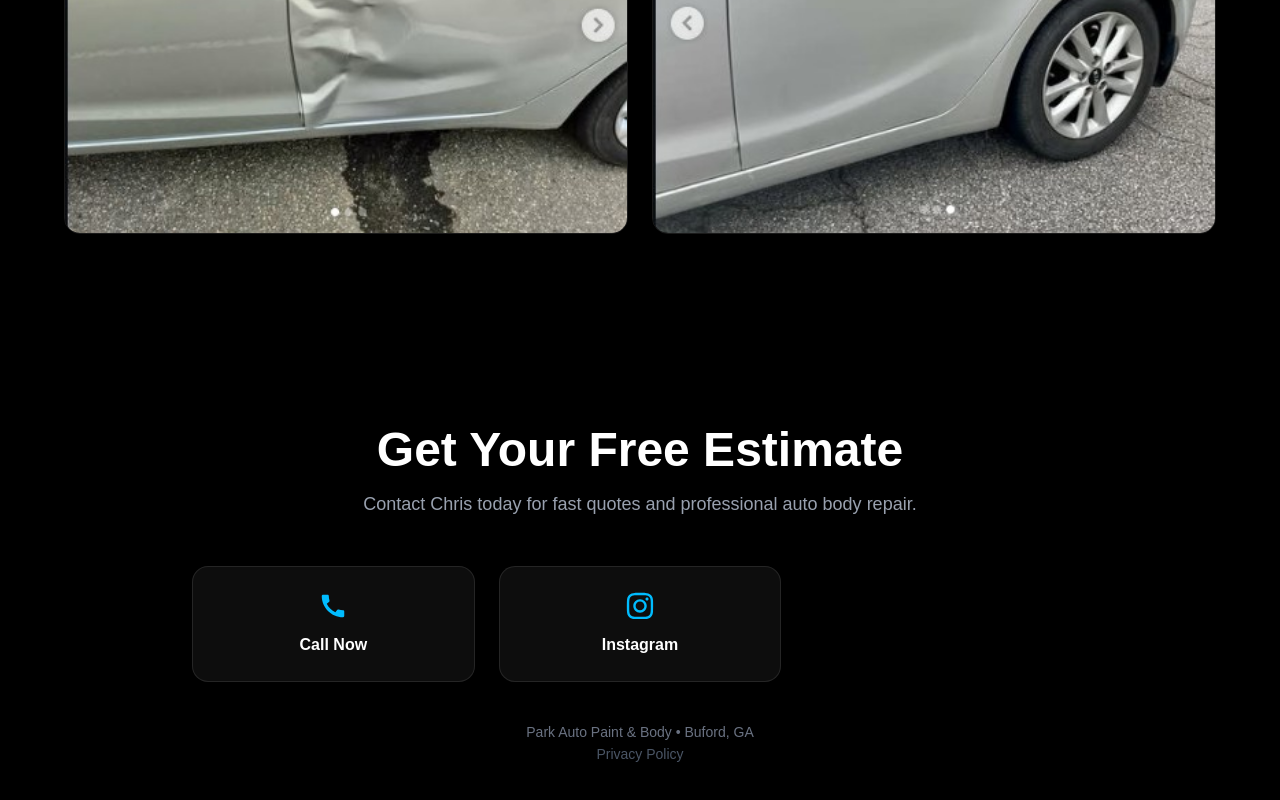
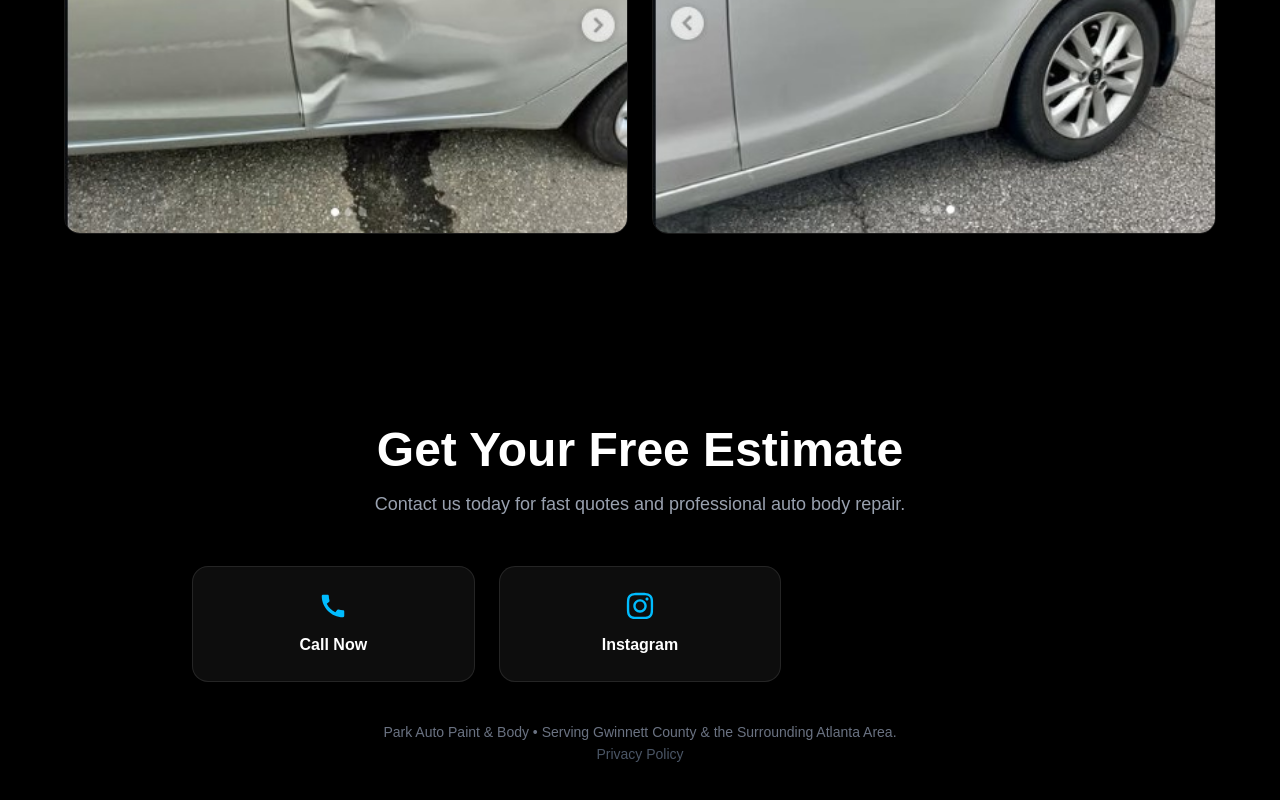
Before and after one commit to ErvinChavez/autoPaintSite, a Next.js app: page / in a window 1280 px wide. Shown: the part 2586-3386 px from the top of the page. Built offline with nearby package versions, Linux system fonts and the light colour scheme.

Commit message:
Update business info: new Instagram link, Contact Us, Park Paintand Auto name, service area

```diff
--- a/app/layout.tsx
+++ b/app/layout.tsx
@@ -5,9 +5,9 @@ import Navbar from "@/components/Navbar";
 import StickyCTA from "@/components/StickyCTA";
 
 export const metadata: Metadata = {
-  title: "Auto Paint & Body",
+  title: "Park Auto Paint | Auto Body & Paint Repair in Gwinnett County, GA",
   description:
-    "Professional auto paint and body repair in Buford, GA. Collision repair, paint matching, dent repair, bumper repair, and restorations."
+    "Veteran-owned auto body and paint repair serving Gwinnett County and the surrounding Atlanta area. Collision repair, paint matching, dent repair, bumper repair, and restorations."
 };
 
 export default function RootLayout({
--- a/app/page.tsx
+++ b/app/page.tsx
@@ -5,11 +5,11 @@ import Contact from "@/components/Contact";
 
 export default function Home() {
   return (
-    <main>
+    <>
       <Hero />
       <Services />
       <Gallery />
       <Contact />
-    </main>
+    </>
   );
 }
--- a/app/privacy-policy/page.tsx
+++ b/app/privacy-policy/page.tsx
@@ -15,7 +15,7 @@ export default function PrivacyPolicyPage() {
                         </h2>
 
                         <p>
-                            Park Auto Paint & Body may collect information you voluntarily provide when contacting us through phone calls, text messages, Instagram, or other communication methods.
+                            Park Auto Paint may collect information you voluntarily provide when contacting us through phone calls, text messages, Instagram, or other communication methods.
                         </p>
                     </div>
 
@@ -55,12 +55,12 @@ export default function PrivacyPolicyPage() {
                         </h2>
 
                         <p>
-                            If you have questions regarding this Privacy Policy, please contact Park Auto Paint & Body directly.
+                            If you have questions regarding this Privacy Policy, please contact Park Auto Paint directly.
                         </p>
                     </div>
 
                     <div className="pt-8 border-t border-white/10 text-sm text-gray-500">
-                        Last updated: May 2026
+                        Last updated: October 2026
                     </div>
 
                 </div>
--- a/components/Contact.tsx
+++ b/components/Contact.tsx
@@ -13,7 +13,7 @@ export default function Contact() {
                 </h2>
 
                 <p className="mt-4 text-gray-400 text-lg">
-                    Contact Chris today for fast quotes and professional auto body repair.
+                    Contact us today for fast quotes and professional auto body repair.
                 </p>
 
                 {/* CTA Cards */}
@@ -43,7 +43,7 @@ export default function Contact() {
 
                 {/* Footer note */}
                 <p className="mt-10 text-sm text-gray-500">
-                    Park Auto Paint & Body • Buford, GA
+                    {BUSINESS.name} • Serving {BUSINESS.serviceArea}.
                 </p>
 
                 <a
--- a/components/Hero.tsx
+++ b/components/Hero.tsx
@@ -20,7 +20,7 @@ export default function Hero() {
 
                 {/* Small Tag */}
                 <p className="text-sky-400 font-semibold tracking-[0.25em] uppercase">
-                    Park Auto Paint & Body
+                    {BUSINESS.name}
                 </p>
 
                 {/* Main Heading */}
--- a/lib/constants.ts
+++ b/lib/constants.ts
@@ -1,5 +1,6 @@
 export const BUSINESS = {
     name: "Park Auto Paint & Body ",
     phone: +14049175134,
-    instagram: "https://www.instagram.com/parkautopaint/"
+    instagram: "https://www.instagram.com/parkautopaintatl_/",
+    serviceArea: "Gwinnett County & the Surrounding Atlanta Area",
 };
```
